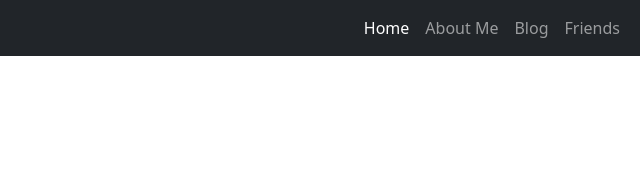
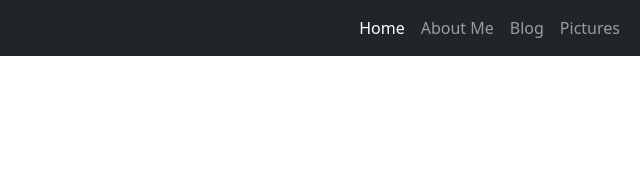
Before and after one commit to tarakac/Project1-csi518, a plain HTML site: page index.html in a window 1280 px wide. Shown: the full height of the page, 640-1280 px from the left. Drawn offline with nearby package versions, Linux system fonts and the light colour scheme.

Commit message:
Update index.html

```diff
--- a/index.html
+++ b/index.html
@@ -39,7 +39,7 @@
                         <a class="nav-link" href="blog.html">Blog</a>
                     </li>
                     <li class="nav-item">
-                        <a class="nav-link" href="friends.html">Friends</a>
+                        <a class="nav-link" href="pictures.html">Pictures</a>
                     </li>
                 </ul>
             </div>
```
